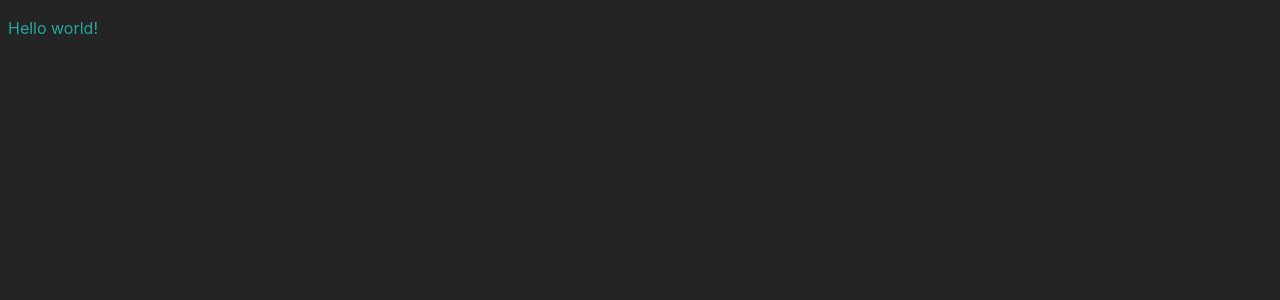
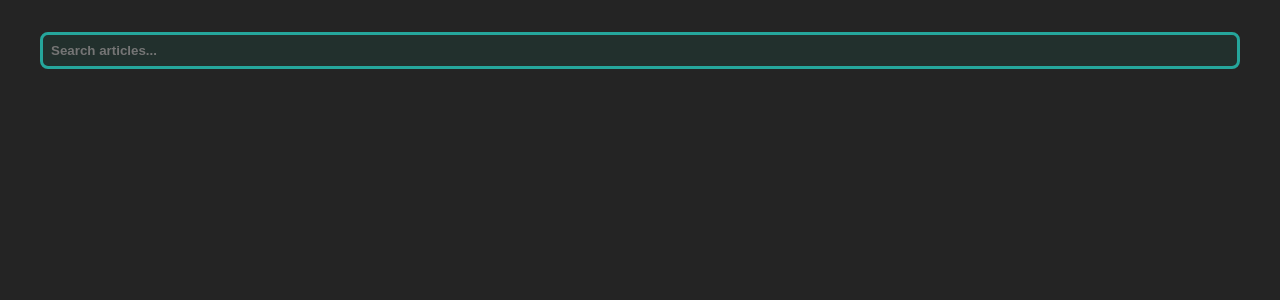
Before and after one commit to fraxxio/tglab-task, a React (Vite) app: page / in a window 1280 px wide. Shown: the top 300 px of the page. Built offline with nearby package versions, Linux system fonts and the light colour scheme.

Commit message:
style: Search Input

```diff
--- a/src/App.tsx
+++ b/src/App.tsx
@@ -1,13 +1,14 @@
 import { ThemeProvider } from 'styled-components';
 import GlobalStyle from './styles/globalStyles';
 import { theme } from './styles/theme';
+import Input from './components/Input/Input';
 
 function App() {
   return (
     <>
       <ThemeProvider theme={theme}>
         <GlobalStyle />
-        <p>Hello world!</p>
+        <Input />
       </ThemeProvider>
     </>
   );
--- /dev/null
+++ b/src/components/Input/Input.tsx
@@ -0,0 +1,9 @@
+import { Container, SearchInput } from './style';
+
+export default function Input() {
+  return (
+    <Container>
+      <SearchInput placeholder='Search articles...' type='search' />
+    </Container>
+  );
+}
--- /dev/null
+++ b/src/components/Input/style.ts
@@ -0,0 +1,22 @@
+import styled from 'styled-components';
+import { container } from '../../styles/mixins';
+
+export const Container = styled.div`
+  ${container}
+  margin-block: 2rem;
+`;
+
+export const SearchInput = styled.input`
+  width: 100%;
+  padding: 0.5rem;
+  border-radius: ${(props) => props.theme.borderRadius};
+  border: 3px solid ${(props) => props.theme.colors.primary};
+  background-color: ${(props) => props.theme.colors.secondary};
+  color: ${(props) => props.theme.colors.primary};
+  font-weight: bold;
+  outline: none;
+  transition-duration: 200ms;
+  &:focus {
+    border-color: white;
+  }
+`;
--- a/src/styles/globalStyles.ts
+++ b/src/styles/globalStyles.ts
@@ -8,7 +8,7 @@ const GlobalStyle = createGlobalStyle`
 
   color-scheme: light dark;
   color: ${(props) => props.theme.colors.primary};
-  background-color: ${(props) => props.theme.colors.secondary};
+  background-color: #242424;
 
   font-synthesis: none;
   text-rendering: optimizeLegibility;
--- a/src/styles/theme.ts
+++ b/src/styles/theme.ts
@@ -1,11 +1,11 @@
 import { DefaultTheme } from 'styled-components';
 
 const theme: DefaultTheme = {
-  borderRadius: '20px',
+  borderRadius: '8px',
 
   colors: {
     primary: '#25a69c',
-    secondary: '#242424',
+    secondary: '#22302d',
   },
 };
 
```
